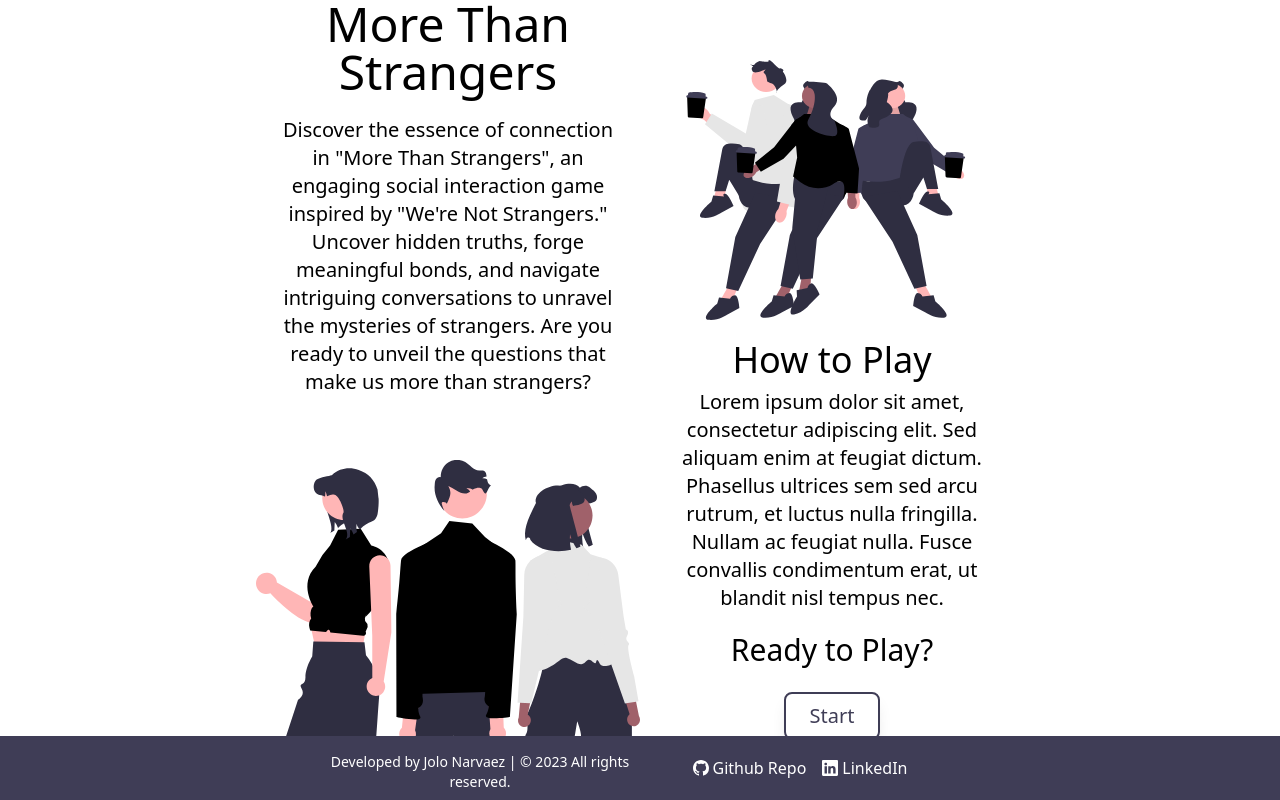
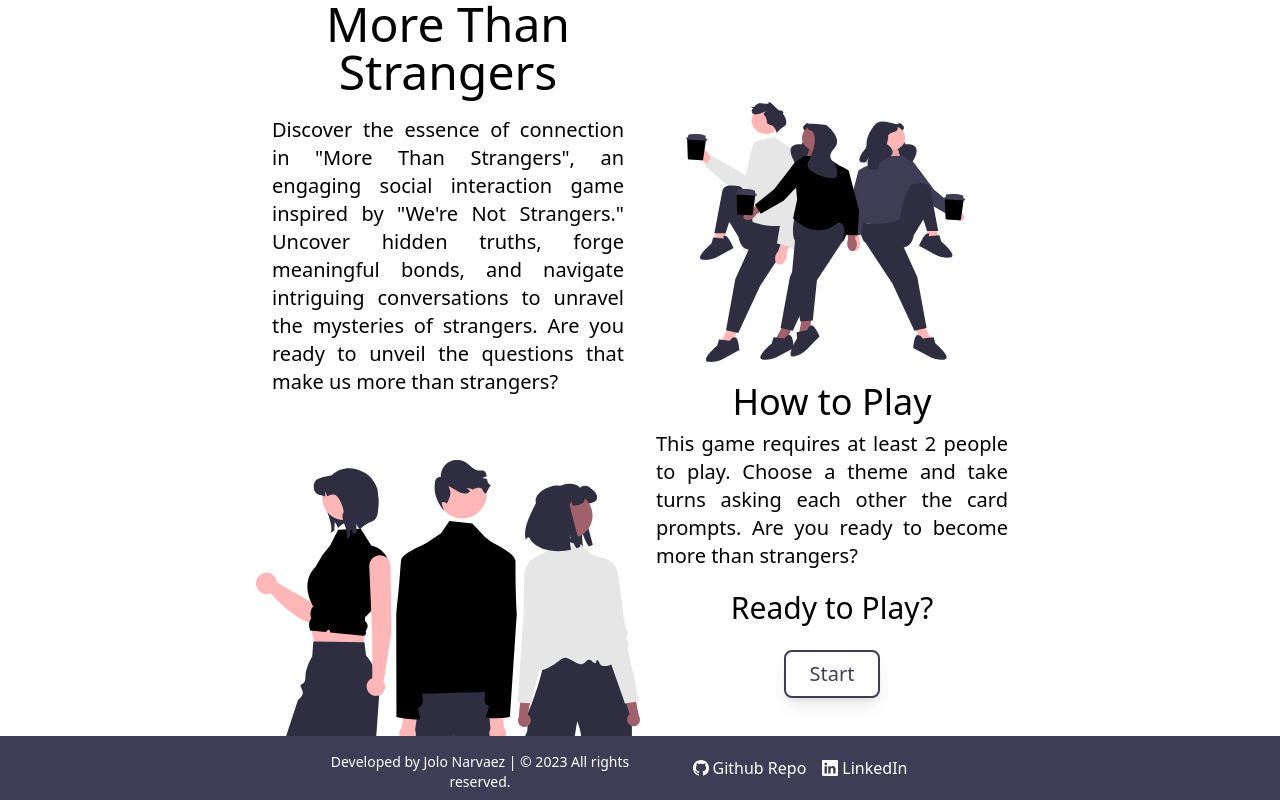
Before and after one commit to jolonarvaez/more-than-strangers, a Next.js app: page / in a window 1280 px wide. Built offline with nearby package versions, Linux system fonts and the light colour scheme.

Commit message:
updated landing page contents and text alignment

```diff
--- a/pages/index.tsx
+++ b/pages/index.tsx
@@ -15,7 +15,7 @@ export default function Home() {
           More Than Strangers
         </div>
         <div
-          className="mx-auto text-xl px-4 animate-in"
+          className="mx-auto text-xl px-4 animate-in text-justify"
           style={{ "--index": 1 } as React.CSSProperties}
         >
           <p>
@@ -45,11 +45,10 @@ export default function Home() {
             style={{ "--index": 2 } as React.CSSProperties}
           >
             <div className="text-4xl">How to Play</div>
-            <div className="mx-auto px-4 text-xl">
-              Lorem ipsum dolor sit amet, consectetur adipiscing elit. Sed
-              aliquam enim at feugiat dictum. Phasellus ultrices sem sed arcu
-              rutrum, et luctus nulla fringilla. Nullam ac feugiat nulla. Fusce
-              convallis condimentum erat, ut blandit nisl tempus nec.
+            <div className="mx-auto px-4 text-xl text-justify">
+              This game requires at least 2 people to play. Choose a
+              theme and take turns asking each other the card prompts. Are you
+              ready to become more than strangers?
             </div>
           </div>
           <div
```
